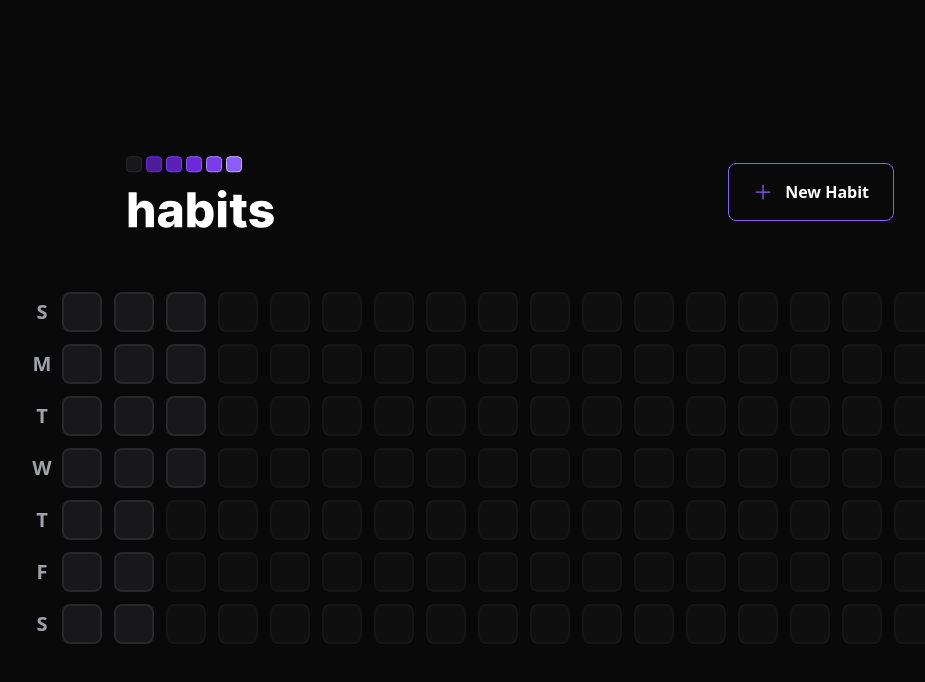
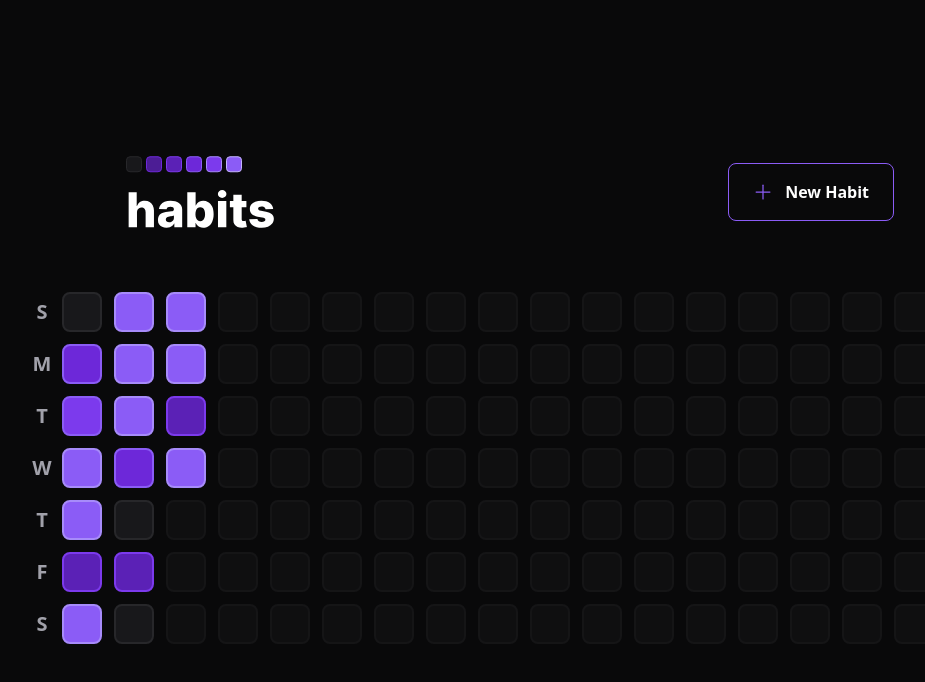
Before and after one commit to antoniobordignon/nlw-Setup, a React (Vite) app in the folder web/: page / in a window 1280 px wide. Shown: the top 682 px of the page, without its empty margins (130-1055 px from the left). Built offline with nearby package versions, Linux system fonts and the light colour scheme.

Commit message:
habit-progress-customization-created

```diff
--- a/web/package.json
+++ b/web/package.json
@@ -11,6 +11,7 @@
   "dependencies": {
     "@radix-ui/react-dialog": "^1.0.2",
     "@radix-ui/react-popover": "^1.0.3",
+    "clsx": "^1.2.1",
     "dayjs": "^1.11.7",
     "phosphor-react": "^1.4.1",
     "react": "^18.2.0",
--- a/web/src/components/HabitDay.tsx
+++ b/web/src/components/HabitDay.tsx
@@ -1,14 +1,26 @@
-import * as Popover from '@radix-ui/react-popover'
+import * as Popover from '@radix-ui/react-popover';
+import clsx from 'clsx';
 import { ProgressBar } from './ProgressBar';
 
-// interface habitDayProps {
-// completed: number
-//}
+interface HabitDayProps {
+  completed: number
+  amount: number
+}
 
-export function HabitDay() {
+export function HabitDay({completed, amount}: HabitDayProps) {
+    const completedPercentage = Math.round((completed / amount) * 100)
+
   return (
     <Popover.Root>
-        <Popover.Trigger className="bg-zinc-900 w-10 h-10 border-2 border-zinc-800 rounded-lg" />
+      <Popover.Trigger className={clsx('w-10 h-10 border-2 rounded-lg', {
+        'bg-zinc-900 border-zinc-800': completedPercentage === 0,
+        'bg-violet-900 border-violet-700': completedPercentage > 0 && completedPercentage < 20,
+        'bg-violet-800 border-violet-600': completedPercentage >= 20 && completedPercentage < 40,
+        'bg-violet-700 border-violet-500': completedPercentage >= 40 && completedPercentage < 60,
+        'bg-violet-600 border-violet-500': completedPercentage >= 60 && completedPercentage < 80,
+        'bg-violet-500 border-violet-400': completedPercentage >= 80,
+
+      })} />
       <Popover.Portal>
         <Popover.Content className="min-w-[320px] p-6 rounded-2xl bg-zinc-900 flex flex-col" >
           <span className="font-semibold text-zinc-400">Thursday</span>
--- a/web/src/components/summaryTable.tsx
+++ b/web/src/components/summaryTable.tsx
@@ -26,7 +26,13 @@
 
             <div className="grid grid-rows-7 grid-flow-col gap-3">
                 {summaryDates.map(date => {
-                    return <HabitDay key={date.toString()}/>
+                    return (
+                    <HabitDay
+                        key={date.toString()}
+                        amount={5}
+                        completed={Math.round(Math.random() * 5)}
+                    />
+                    )
                 })}
 
                 {amountOfDaysToFill > 0 && Array.from({ length: amountOfDaysToFill }).map((_, i) => {
```
Also changed, not shown: 1 other file (tests, documents, lock files or other folders). Lines whose indentation alone changed are shown as unchanged.
